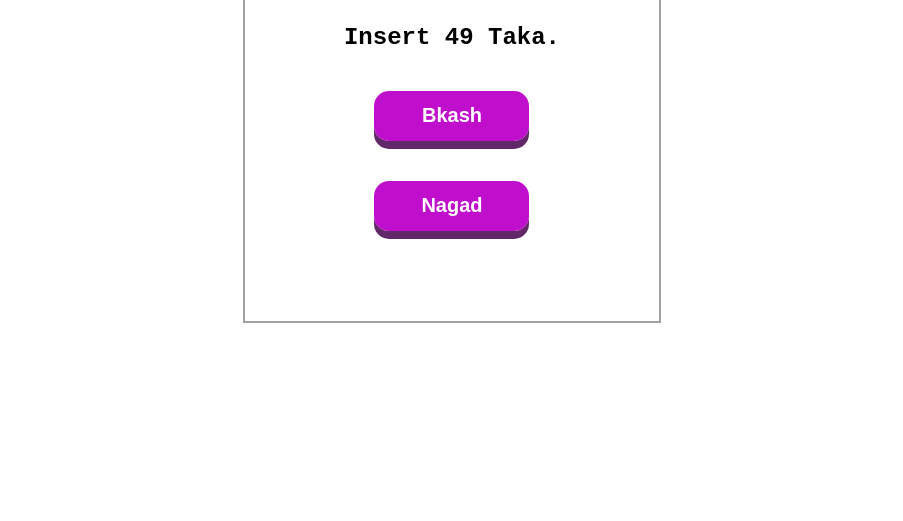
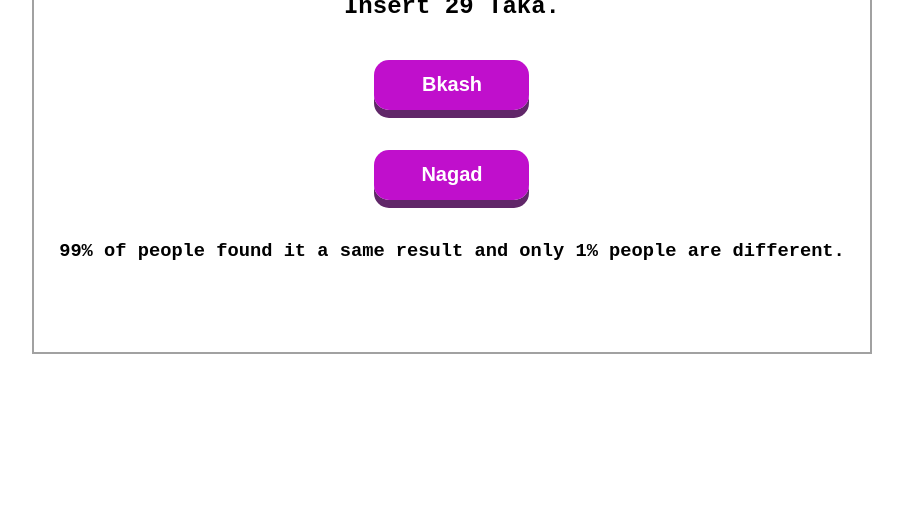
Before and after one commit to bmfaysal33/check-stupidity, a plain HTML site: page index.html in a window 1280 px wide. Shown: the part 279-800 px from the top of the page, without its empty margins (188-1091 px from the left). Drawn offline with Linux system fonts and the light colour scheme.

Commit message:
changed the money value

```diff
--- a/Styles/style.css
+++ b/Styles/style.css
@@ -44,7 +44,7 @@ body{
     font-weight: 600;
     font-size: 20px;
     color: #fff;
-    transition: 0.1s linear;
+    transition: 0.3s linear;
 }
 
 .btn:active{
--- a/index.html
+++ b/index.html
@@ -10,7 +10,7 @@
 <body>
     <div class="container">
         <h1>Test your Stupidity</h1>
-        <h2>Insert 49 Taka. </h2>
+        <h2>Insert 29 Taka. </h2>
 
             <button class="btn">
                 Bkash
@@ -18,8 +18,10 @@
             <button class="btn">
                 Nagad
             </button>
+        <h3> 99% of people found it a same result and only 1% people are different.</h3>
+    </div>
 
-    </div>
+
 
 
 </body>
```
